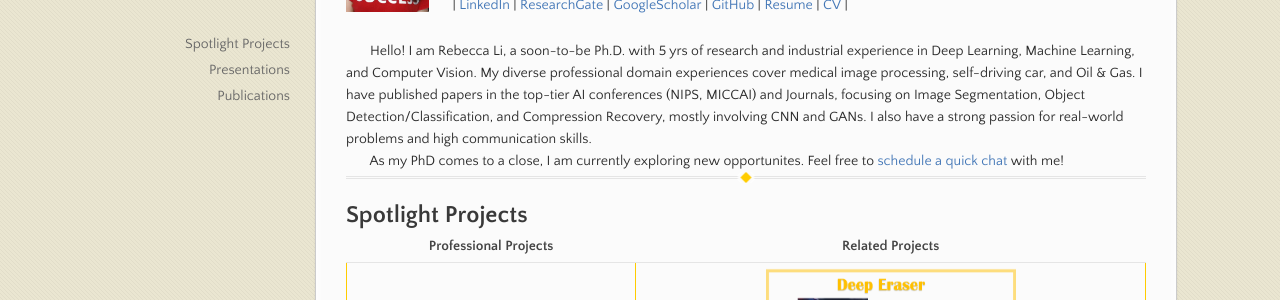
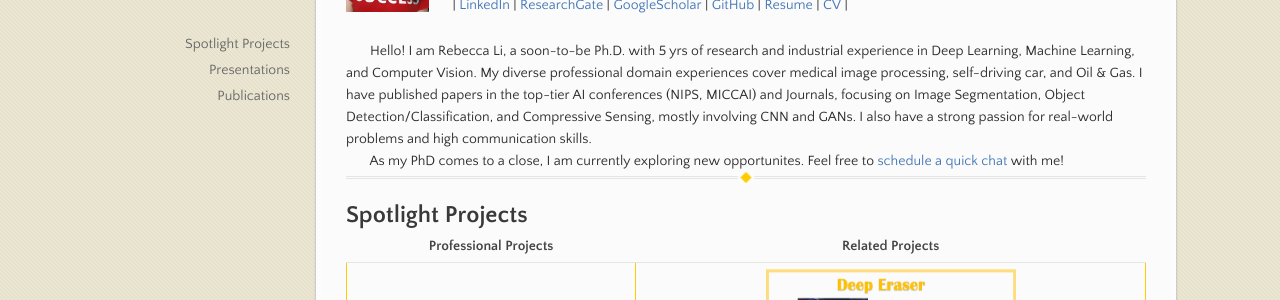
Before and after one commit to Xiaoyang-Rebecca/xiaoyang-rebecca.github.io, a Jekyll site: the page built from index.md, in a window 1280 px wide and 900 px high. Shown: the part 241-541 px from the top of the window. Built offline with Jekyll 4.4.1, drawn with Linux system fonts in a browser that asks for light colours; our own code applies the rules of GitHub Pages for plain Markdown files.

Commit message:
Update index.md

```diff
--- a/index.md
+++ b/index.md
@@ -10,7 +10,7 @@
 &nbsp;&nbsp;&nbsp;&nbsp;&nbsp;&nbsp;  \| [LinkedIn](https://www.linkedin.com/in/xiaoyang-rebecca-li/?locale=en_US)  \|  [ ResearchGate](http://researchgate.net/profile/Xiaoyang_Li14) \| [GoogleScholar](https://scholar.google.com/citations?user=k7iInwsAAAAJ&hl=en&authuser=1) \|   [ GitHub](http://github.com/Xiaoyang-Rebecca )  \|  [Resume](https://drive.google.com/file/d/1AqTIN5ngXO2XvUkUiquYS0eQGJKQD13H/view?usp=sharing) \| [CV](https://drive.google.com/file/d/1GISMSJX7aX8DWCvCO4BUydboSVZmYbit/view?usp=sharing) \|
 
 ###  &nbsp;
-&nbsp;&nbsp;&nbsp;&nbsp;&nbsp;&nbsp; Hello! I am Rebecca Li, a soon-to-be Ph.D. with 5 yrs of research and industrial experience in Deep Learning, Machine Learning, and Computer Vision. My diverse professional domain experiences cover medical image processing, self-driving car, and Oil & Gas. I have published papers in the top-tier AI conferences (NIPS, MICCAI) and Journals, focusing on Image Segmentation, Object Detection/Classification, and Compression Recovery, mostly involving CNN and GANs. I also have a strong passion for real-world problems and high communication skills.
+&nbsp;&nbsp;&nbsp;&nbsp;&nbsp;&nbsp; Hello! I am Rebecca Li, a soon-to-be Ph.D. with 5 yrs of research and industrial experience in Deep Learning, Machine Learning, and Computer Vision. My diverse professional domain experiences cover medical image processing, self-driving car, and Oil & Gas. I have published papers in the top-tier AI conferences (NIPS, MICCAI) and Journals, focusing on Image Segmentation, Object Detection/Classification, and Compressive Sensing, mostly involving CNN and GANs. I also have a strong passion for real-world problems and high communication skills.
 
 &nbsp;&nbsp;&nbsp;&nbsp;&nbsp;&nbsp; As my PhD comes to a close, I am currently exploring new opportunites. Feel free to <a href = "mailto:Xiaoyang.Rebecca.Li@gmail.com?subject = Feedback&body = ScheduleMeeting">
 schedule a quick chat</a> with me!
```
